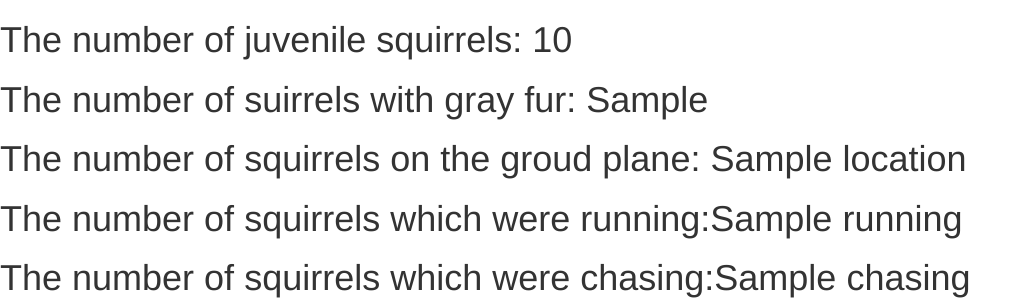
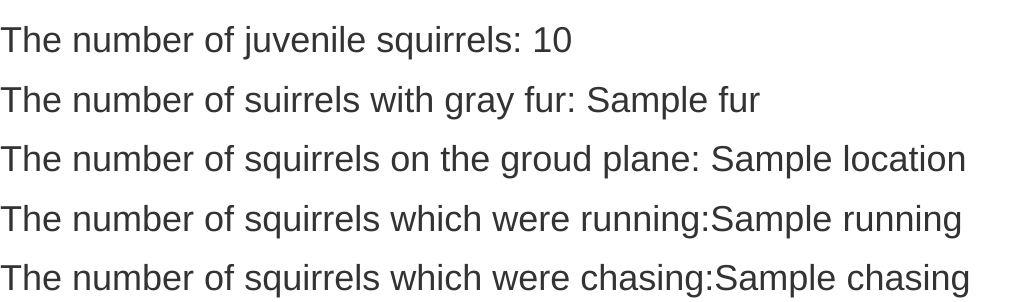
Before and after one commit to sy2890/finalproject, a Django app: template sightings/templates/sightings/statsSightings.html in a window 1280 px wide. Shown: the top 302 px of the page, without its empty margins (0-1032 px from the left). Run offline with Django 3.2, Linux system fonts and the light colour scheme; the template is opened without the code that fills it: most values are stand-ins (such as "Sample title", 1, 10 or a date in 2020); some libraries are stand-ins or nearby versions.

Commit message:
modified stats.html and stats function in views.py

```diff
--- a/sightings/templates/sightings/statsSightings.html
+++ b/sightings/templates/sightings/statsSightings.html
@@ -8,7 +8,7 @@
 
 	<body>
 		<h1>The number of juvenile squirrels: {{age}}</h1>
-		<h1>The number of suirrels with gray fur: {{primary_fur_col}}</h1>
+		<h1>The number of suirrels with gray fur: {{fur}}</h1>
 		<h1>The number of squirrels on the groud plane: {{location}}</h1>
 		<h1>The number of squirrels which were running:{{running}}</h1>
 		<h1>The number of squirrels which were chasing:{{chasing}}</h1>
```
